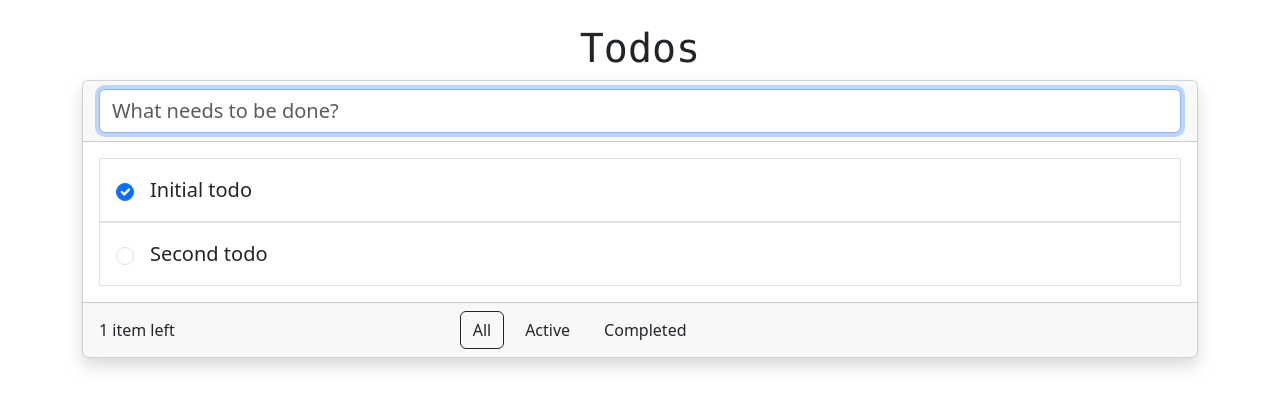
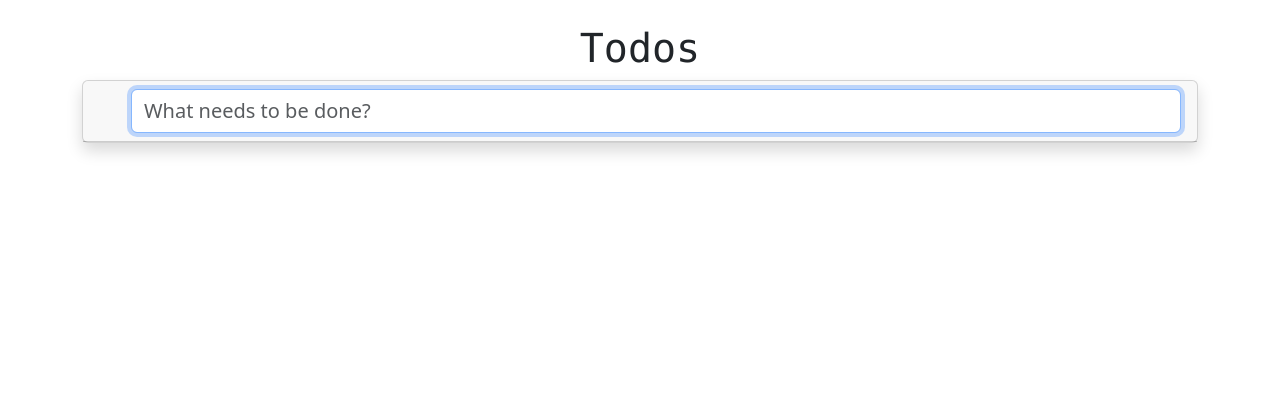
Before and after one commit to thivernale/angular-app-showcase, an Angular app: page /todos in a window 1280 px wide. Shown: the top 408 px of the page. Built offline with nearby package versions, Linux system fonts and the light colour scheme.

Commit message:
Add toggle-all functionality and improve todos UI

```diff
--- a/src/app/todos/components/header/header.component.html
+++ b/src/app/todos/components/header/header.component.html
@@ -1,4 +1,4 @@
-<header class="card-header">
+<header class="card-header ps-5">
   <input
     type="text"
     class="form-control fs-5"
--- a/src/app/todos/components/main/main.component.html
+++ b/src/app/todos/components/main/main.component.html
@@ -1,4 +1,16 @@
-<section class="card-body" [ngClass]="{'d-none': this.visibleTodosSignal().length === 0}">
+<section class="card-body position-relative" [ngClass]="{'d-none': this.visibleTodosSignal().length === 0}">
+  <input
+    type="checkbox"
+    class="form-check-input d-none"
+    (change)="toggleAll($event)"
+    [checked]="allTodosCompletedSignal()"
+    id="toggle-all">
+  <label
+    class="p-2 bg-primary position-absolute top-0 form-check-input rounded-circle"
+    style="margin-top: -2.5rem;"
+    for="toggle-all"
+    title="Mark all as complete"
+  >&nbsp;</label>
   <ul class="list-group">
     @for (item of visibleTodosSignal(); track item.id) {
       <app-todo
--- a/src/app/todos/components/main/main.component.ts
+++ b/src/app/todos/components/main/main.component.ts
@@ -24,11 +24,11 @@ export class MainComponent {
       !t.isCompleted && this.stateFilterSignal() === StateFilter.ACTIVE ||
       this.stateFilterSignal() === StateFilter.ALL)
   );
+  protected allTodosCompletedSignal = computed(() => this.service.todos().every(t => t.isCompleted));
 
-  // TODO remove sample data
-  constructor() {
-    this.service.add('Initial todo');
-    this.service.add('Second todo');
-    this.service.update({ ... this.service.todos()[0], isCompleted: true });
+  protected toggleAll(event: Event): void {
+    const checked = (event.target as HTMLInputElement).checked;
+    this.service.toggleAllCompleted(checked);
+
   }
 }
--- a/src/app/todos/components/todo/todo.component.html
+++ b/src/app/todos/components/todo/todo.component.html
@@ -1,13 +1,5 @@
-<li class="d-flex gap-2 align-items-center list-group-item" [ngClass]="{'active': editMode()}">
+<li class="list-group-item list-group-item-action" [ngClass]="{'active': editMode()}">
   @let todo = todoInput();
-  <input
-    type="checkbox"
-    name="item-checkbox"
-    class="form-check-input rounded-circle p-2"
-    [checked]="todo.isCompleted"
-    (change)="toggleCompleted()"
-    [title]="todo.id"
-  />
   @if (editMode()) {
     <input
       #editInput
@@ -19,12 +11,22 @@
       (keyup.enter)="saveEdit()"
       (focusout)="setEditId.emit(null)">
   } @else {
-    <label class="p-2 w-100 fs-5" (dblclick)="setEditId.emit(todo.id)">
-      {{ todo.content }}
-      @if (textComputed() !== todo.content) {
-        <span class="badge badge-warning border-warning border text-secondary text-uppercase">unsaved changes</span>
-      }
-    </label>
-
+    <div class="d-flex gap-2 align-items-center ">
+      <input
+        type="checkbox"
+        name="item-checkbox"
+        class="form-check-input rounded-circle p-2"
+        [checked]="todo.isCompleted"
+        (change)="toggleCompleted()"
+        [title]="todo.id"
+      />
+      <label class="p-2 w-100 fs-5" (dblclick)="setEditId.emit(todo.id)" [ngClass]="{'text-decoration-line-through': todo.isCompleted}">
+        {{ todo.content }}
+        @if (textComputed() !== todo.content) {
+          <span class="badge badge-warning border-warning border text-secondary text-uppercase">unsaved changes</span>
+        }
+      </label>
+      <button class="btn btn-outline-light text-dark" (click)="remove()">X</button>
+    </div>
   }
 </li>
--- a/src/app/todos/components/todo/todo.component.ts
+++ b/src/app/todos/components/todo/todo.component.ts
@@ -37,11 +37,15 @@ export class TodoComponent {
   }
 
   protected toggleCompleted() {
-    this.service.update({ ...this.todoInput(), isCompleted: !this.todoInput().isCompleted });
+    this.service.toggleCompleted(this.todoInput().id);
   }
 
   protected saveEdit() {
     this.service.update({ ...this.todoInput(), content: this.textComputed() });
     this.setEditId.emit(null);
   }
+
+  protected remove() {
+    this.service.remove(this.todoInput().id);
+  }
 }
--- a/src/app/todos/services/todos.service.ts
+++ b/src/app/todos/services/todos.service.ts
@@ -1,4 +1,4 @@
-import { computed, Injectable, signal } from '@angular/core';
+import { Injectable, signal } from '@angular/core';
 import { StateFilter } from '../types/state-filter';
 import { Todo } from '../types/todo.interface';
 
@@ -25,6 +25,16 @@ export class TodosService {
     this.updateSignal(updateFn);
   }
 
+  toggleCompleted(id: string) {
+    let updateFn = (todos: Todo[]) => [...todos.map(t => t.id === id ? { ...t, isCompleted: !t.isCompleted } : t)];
+    this.updateSignal(updateFn);
+  }
+
+  toggleAllCompleted(isCompleted: boolean) {
+    let updateFn = (todos: Todo[]) => [...todos.map(t => ({ ...t, isCompleted }))];
+    this.updateSignal(updateFn);
+  }
+
   private updateSignal(updateFn: (todos: Todo[]) => Todo[]) {
     this.todosSignal.update(updateFn);
   }
```
